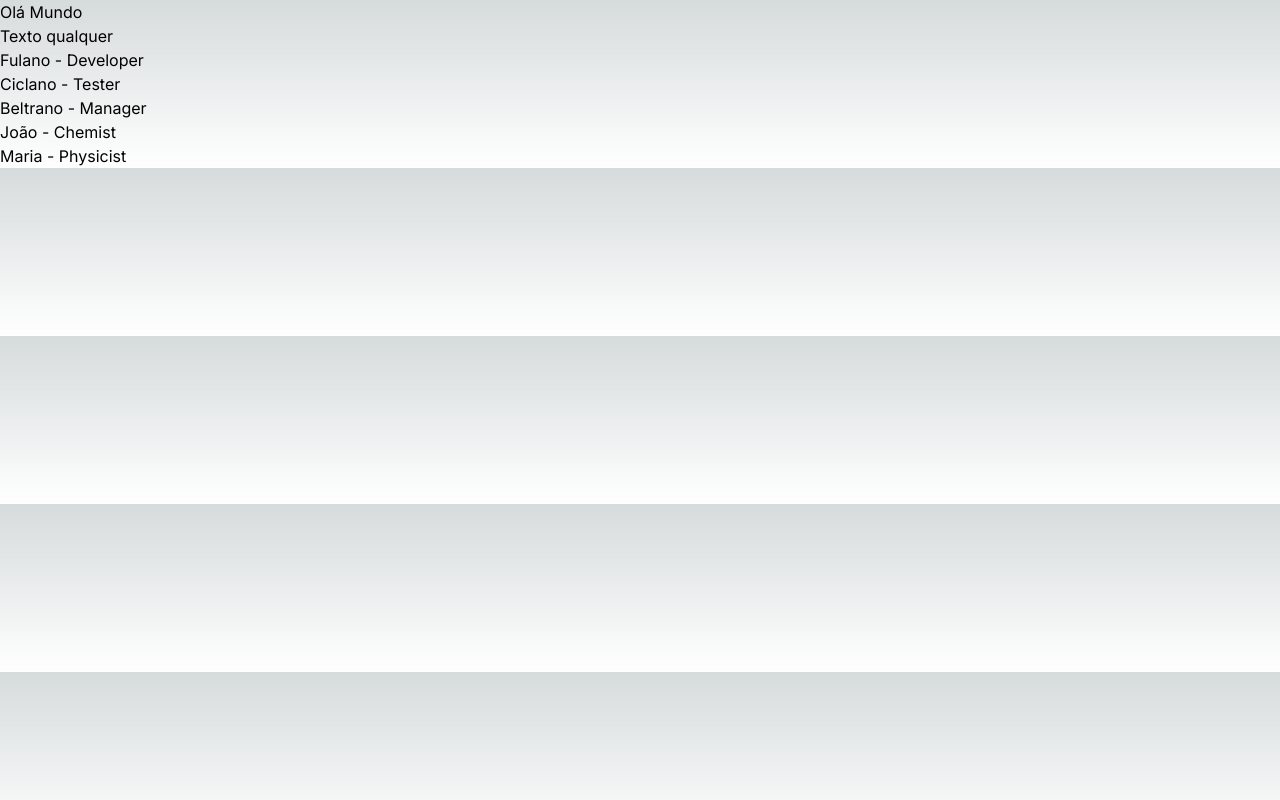
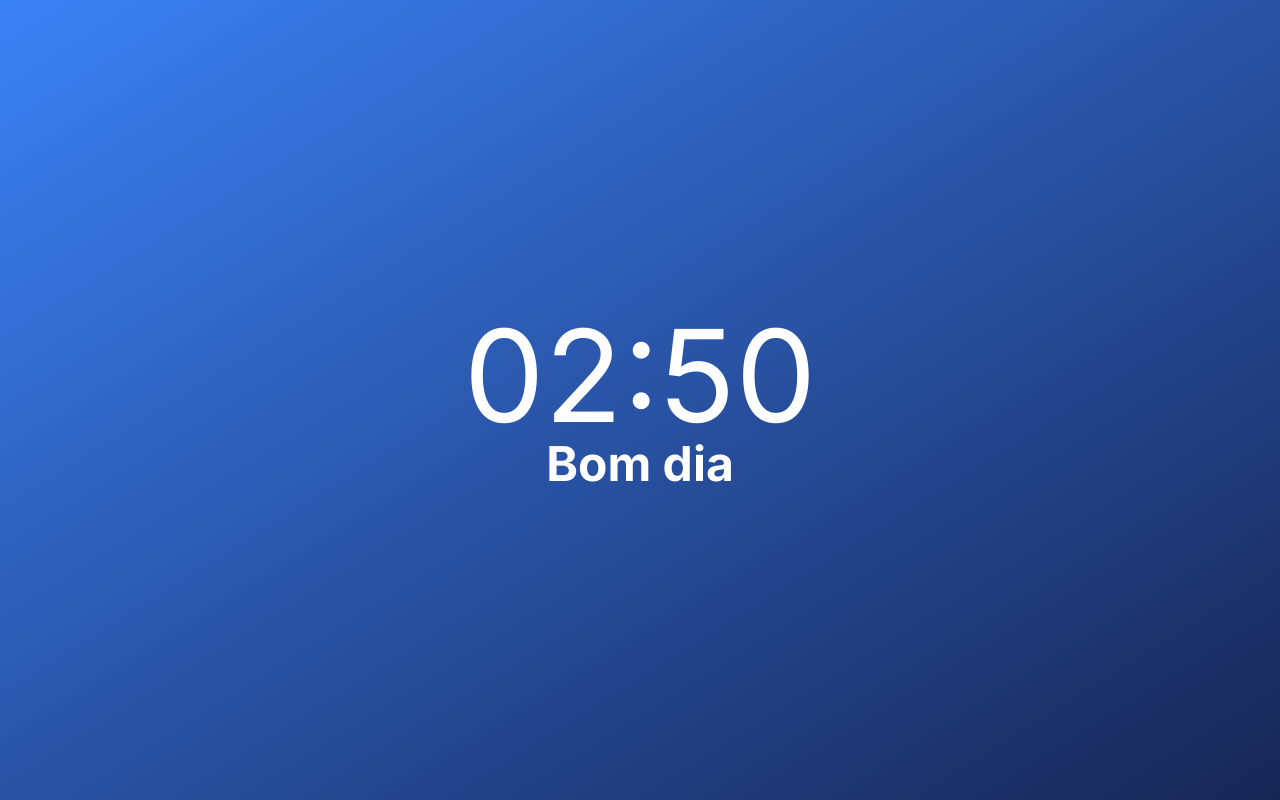
Before and after one commit to ClaudineRoberto/curso-react, a Next.js app in the folder react-primeiro-projeto/: page / in a window 1280 px wide. Built offline with nearby package versions, Linux system fonts and the light colour scheme.

Commit message:
exercicio greeting condicional

```diff
--- a/react-primeiro-projeto/src/app/components/Card.tsx
+++ /dev/null
@@ -1,17 +0,0 @@
-type Props = {
-    phrase: string;
-    author?: string;
-}
-
-export const Card = ({ phrase, author }: Props) => (
-    <div className="w-96 border-2 border-red-600 p-3 text-3xl text-center italic">
-
-        {phrase &&
-        <h3 className="text-3xl font-bold italic">"{phrase}"</h3>
-        }
-
-        {author &&
-            <p className="text-right text-sm">- {author}</p>
-        }
-    </div>
-);
--- a/react-primeiro-projeto/src/app/components/Circle.tsx
+++ /dev/null
@@ -1,5 +0,0 @@
-export const Circle = () => {
-    return (
-        <div className="w-52 h-52 bg-orange-700 text-white rounded-full"></div>
-    );
-}
--- a/react-primeiro-projeto/src/app/components/GeoForm.tsx
+++ /dev/null
@@ -1,18 +0,0 @@
-import { Circle } from "./Circle";
-import { Square } from "./Square";
-
-export const GeoForm = () => {
-    return (
-        <div className="flex flex-col items-center justify-center">
-            <h3 className="text-2xl font-bold">GeoForm</h3>
-            <div>
-                <h3 className="text-2xl font-bold">Formas Geometricas</h3>
-
-                <div className="flex gap-2 border-2 p-3">
-                    <Square />
-                    <Circle />
-                </div>
-            </div>
-        </div>
-    );
-}
--- a/react-primeiro-projeto/src/app/components/Person.tsx
+++ /dev/null
@@ -1,24 +0,0 @@
-type Props ={
-    name: string;
-    avatar: string;
-    roles: string[];
-}
-
-export const Person = ({name, avatar, roles}: Props) => {
-
-    return (
-        <>
-            <h1>{name}</h1>
-            <img
-                src={avatar}
-                alt= {name}
-                className="w-40"
-            />
-            <ul>
-                <li>{roles[0] }</li>
-                <li>{roles[1] }</li>
-            </ul>
-            <br />
-        </>
-    );
-};
--- a/react-primeiro-projeto/src/app/components/Square.tsx
+++ /dev/null
@@ -1,5 +0,0 @@
-export const Square = () => {
-    return (
-        <div className="w-52 h-52 bg-orange-700 text-white"></div>
-    );
-};
--- a/react-primeiro-projeto/src/app/data/peopleList.ts
+++ /dev/null
@@ -1,9 +0,0 @@
-import { Person } from "../types/Person";
-
-export const peopleList: Person[] = [
-    { id: 1, name: 'Fulano', profession: 'Developer' },
-    { id: 2, name: 'Ciclano', profession: 'Tester' },
-    { id: 3, name: 'Beltrano', profession: 'Manager' },
-    { id: 4, name: 'João', profession: 'Chemist' },
-    { id: 5, name: 'Maria', profession: 'Physicist' },
-];
--- a/react-primeiro-projeto/src/app/page.tsx
+++ b/react-primeiro-projeto/src/app/page.tsx
@@ -1,18 +1,27 @@
-import { peopleList } from '@/app/data/peopleList';
+const currentTime =  new Date().toLocaleTimeString("pt-br", {
+  hour: "2-digit",
+  minute: "2-digit",
+});
+
+const greeting = () => {
+   if (currentTime >= "0" && currentTime < "12") {
+     return "Bom dia";
+   } else if (currentTime >= "12" && currentTime < "18") {
+     return "Boa tarde";
+   } else {
+     return "Boa noite";
+   }
+    };
 
 const Page = () => {
-
   return (
-    <div>
-      <h1>Olá Mundo</h1>
-      <h3>Texto qualquer</h3>
-
-
-      <ul>
-        {peopleList.map(person => <li key={person.id}>{person.name} - {person.profession} </li>)}
-      </ul>
+    <div className="bg-gradient-to-br from-blue-500 to-blue-950 text-white w-screen h-screen flex flex-col items-center justify-center">
+      <div className='text-9xl'>{currentTime}</div>
+      <div className='text-5xl font-bold'>{greeting()}</div>
     </div>
   );
 };
 
+
+
 export default Page;
--- a/react-primeiro-projeto/src/app/types/Person.ts
+++ /dev/null
@@ -1,5 +0,0 @@
-export type Person = {
-    id: number,
-    name: string,
-    profession: string
-}
```
